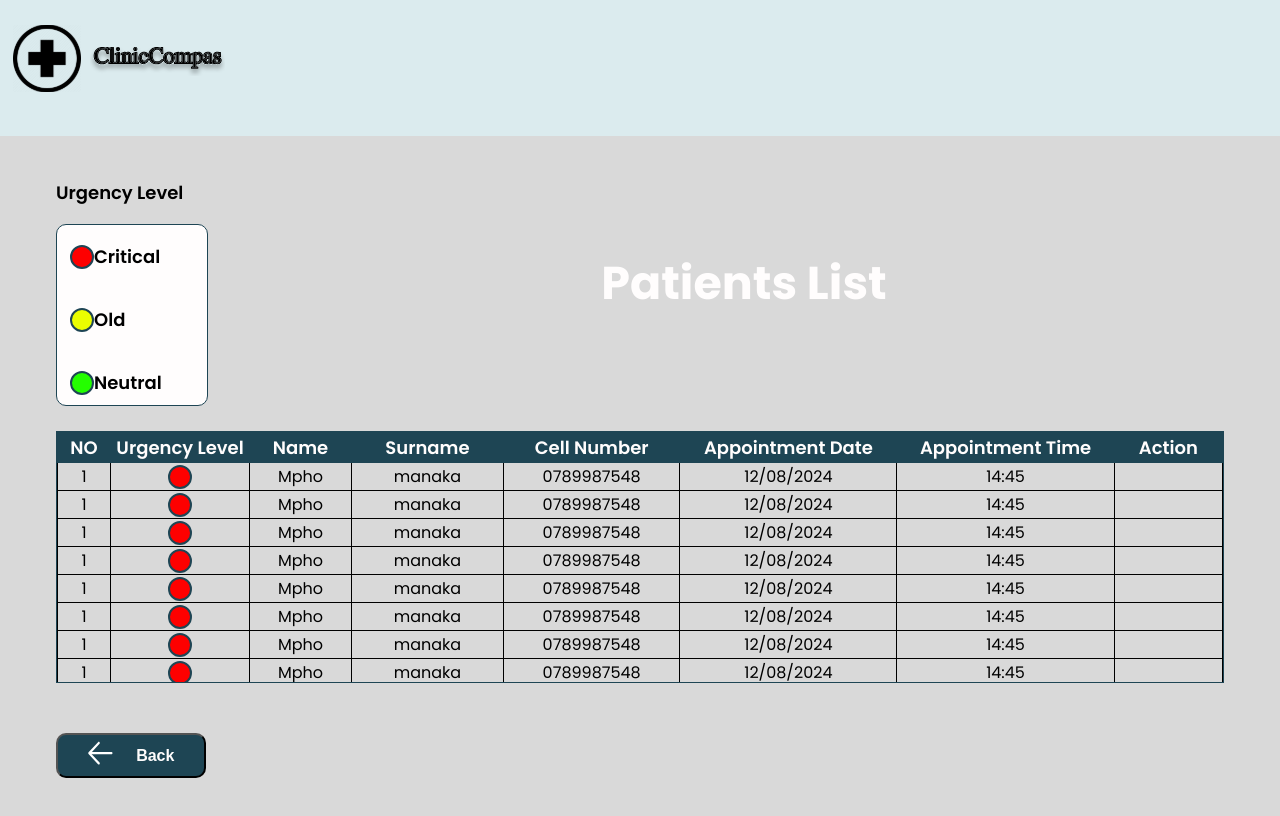
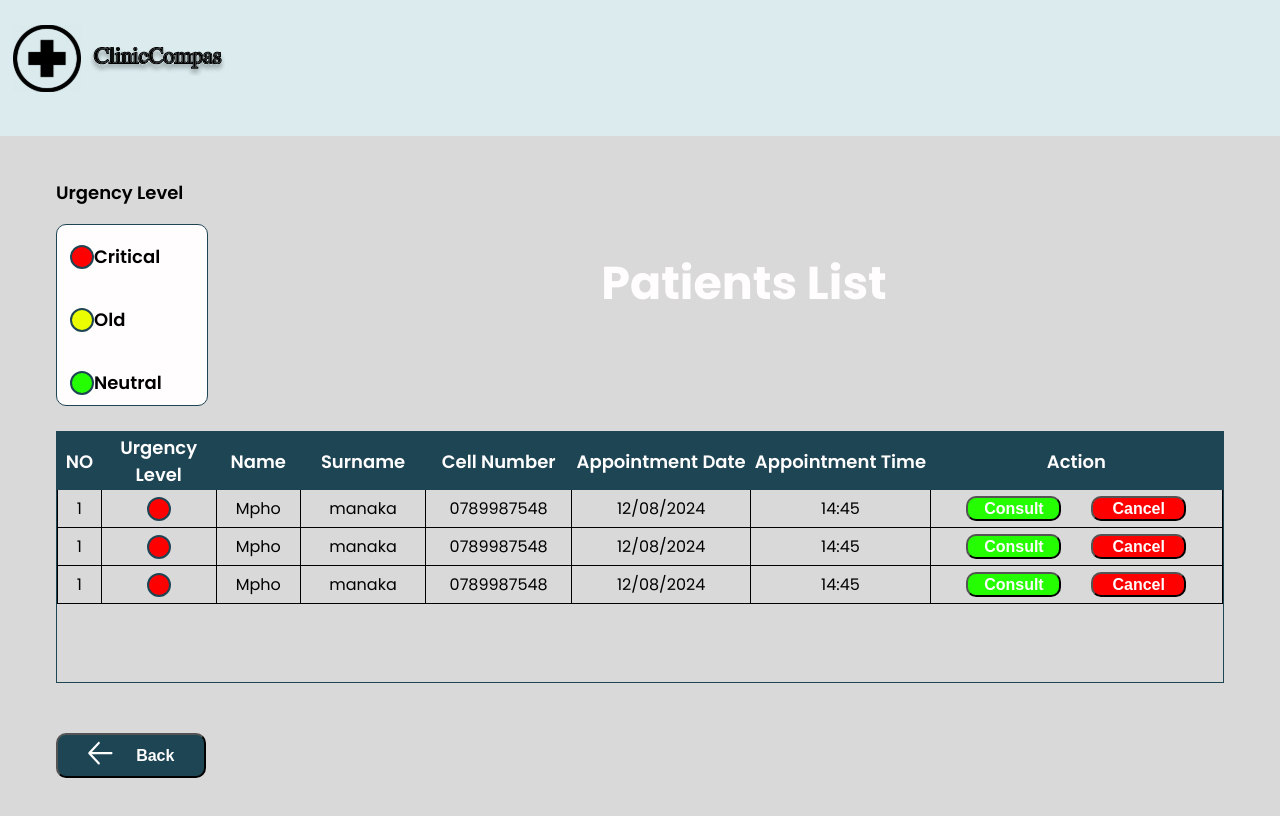
Before and after one commit to BathabileMkhabela/ClinicCampass.Web, a React (Create React App) app: page /patients-list in a window 1280 px wide. Shown: the top 816 px of the page. Built offline with nearby package versions, Linux system fonts and the light colour scheme.

Commit message:
created action buttons for patients list tr and moved modal

```diff
--- a/src/features/admin/components/patients_waiting_visit_comp/back_button_comp.jsx
+++ b/src/features/admin/components/patients_waiting_visit_comp/back_button_comp.jsx
@@ -1,9 +1,11 @@
 import "../../../../styles/admin_styles.css"
 import BackIconComp from "./back_icon_comp";
-export default function BackButton({btbClicked}){
+import { useNavigate } from 'react-router-dom';
+export default function BackButton(){
+    const navigate = useNavigate();
     return(
         <>
-            <button type="button consBtn" ><li>{<BackIconComp/>}</li>Back</button>
+            <button type="button consBtn" onClick={()=>navigate('/Admin-dashboard')}><li>{<BackIconComp/>}</li>Back</button>
         </>
     );
 }
--- a/src/features/admin/components/patients_waiting_visit_comp/cancel_patient_btn_comp.jsx
+++ b/src/features/admin/components/patients_waiting_visit_comp/cancel_patient_btn_comp.jsx
@@ -1,6 +1,7 @@
+import "../../../../styles/admin_styles.css"
 export default function CancelPatientBtnComp(){
     return(
-        <div className="cancel_patient_btn_container">
+        <div className="cancel_patient_btn_container patientList_action_rowBtns">
             <button type="button">Cancel</button>
         </div>
     );
--- a/src/features/admin/components/patients_waiting_visit_comp/consult_btn_comp.jsx
+++ b/src/features/admin/components/patients_waiting_visit_comp/consult_btn_comp.jsx
@@ -1,6 +1,7 @@
-export default function ConsultBuuttonComp(){
+import "../../../../styles/admin_styles.css"
+export default function ConsultButtonComp(){
     return(
-        <div className="consult_btn_container">
+        <div className="consult_btn_container patientList_action_rowBtns">
             <button type="button">Consult</button>
         </div>
     );
--- /dev/null
+++ b/src/features/admin/components/patients_waiting_visit_comp/patientList_action_row.jsx
@@ -0,0 +1,11 @@
+import CancelPatientBtnComp from "./cancel_patient_btn_comp";
+import ConsultButtonComp from "./consult_btn_comp";
+import "../../../../styles/admin_styles.css";
+export default function PatientListActionRowBnt(){
+    return(
+        <div className="patientList_acion_row_btns_container">
+            <ConsultButtonComp/>
+            <CancelPatientBtnComp/>
+        </div>
+    );
+}
--- a/src/features/admin/components/patients_waiting_visit_comp/patient_list_actionbtn_comp.jsx
+++ /dev/null
@@ -1,8 +0,0 @@
-export default function PatientListActionBtnsComp(){
-    return(
-        <div className="patientsList_actionBtn_container">
-            <button type="button" className="consultBtn">Consult</button>
-            <button type="button" className="removebtn">Remove</button>
-        </div>
-    );
-}
--- a/src/features/admin/components/patients_waiting_visit_comp/patients_list_table.jsx
+++ b/src/features/admin/components/patients_waiting_visit_comp/patients_list_table.jsx
@@ -1,6 +1,4 @@
-import PatientsListTableRowComp from "./patients_list_table_row_comp";
-import PatientListActionBtnsComp from './patient_list_actionbtn_comp';
-import usePatientListRowStore from "../../states";
+import usePatientListRowStore from "../../../states/states";
 export default function PatientsListTableComp(){
     const patientsListRow = usePatientListRowStore((state)=> state.patientsListRow);
     return(
--- a/src/features/admin/components/patients_waiting_visit_comp/urgency_lvl_indicator_comp.jsx
+++ b/src/features/admin/components/patients_waiting_visit_comp/urgency_lvl_indicator_comp.jsx
@@ -1,4 +1,4 @@
-import useUrgencyLevelStore from "../../states";
+import useUrgencyLevelStore from "../../../states/states";
 import '../../../../styles/admin_styles.css';
 export default function UrgencyLevelRadioBtn(){
     return(
--- a/src/features/admin/pages/pre-checkup_page.jsx
+++ b/src/features/admin/pages/pre-checkup_page.jsx
@@ -7,7 +7,7 @@ import PrecheckTextFieldComp from "../components/pre-check_components/precheck_t
 import UrgencyLevelRadioBtns from "../components/pre-check_components/urgency_level_radioBtn";
 import SavePrecheckInfoBtn from "../components/pre-check_components/save_pre_checkup_infoBtn";
 import CancelAppointmentButton from '../components/pre-check_components/cancel_appointment_btn';
-import Modal from "../components/pre-check_components/modal";
+import Modal from "../../components/modal/modal";
 import useOpenCloseDialogStore from "../../states/openDialogStore";
 import ModalIconComponent from "../components/pre-check_components/modal_components/modal_icon_component";
 import modalIconSrc from "../../../assets/admin_assets/icons/cancel_appnmt_dialog_icon.svg";
--- a/src/features/admin/states.js
+++ /dev/null
@@ -1,10 +0,0 @@
-import { create } from 'zustand'
-import PatientsListTableRowComp from './components/patients_waiting_visit_comp/patients_list_table_row_comp'
-
-const usePatientListRowStore = create((set)=>({
-    patientsListRow: [<PatientsListTableRowComp/>,<PatientsListTableRowComp/>,<PatientsListTableRowComp/>,<PatientsListTableRowComp/>,<PatientsListTableRowComp/>,<PatientsListTableRowComp/>,<PatientsListTableRowComp/>,<PatientsListTableRowComp/>,<PatientsListTableRowComp/>,<PatientsListTableRowComp/>,<PatientsListTableRowComp/>,<PatientsListTableRowComp/>,<PatientsListTableRowComp/>,<PatientsListTableRowComp/>,<PatientsListTableRowComp/>,],
-    addNewPatientOnList: ()=> set((state)=>({
-
-    }))
-}))
-export default usePatientListRowStore
--- /dev/null
+++ b/src/features/states/states.js
@@ -0,0 +1,10 @@
+import { create } from 'zustand'
+import PatientsListTableRowComp from '../admin/components/patients_waiting_visit_comp/patients_list_table_row_comp'
+import PatientListActionRowBnt from '../admin/components/patients_waiting_visit_comp/patientList_action_row'
+const usePatientListRowStore = create((set)=>({
+    patientsListRow: [<PatientsListTableRowComp actionBtns={<PatientListActionRowBnt/>}/>,<PatientsListTableRowComp actionBtns={<PatientListActionRowBnt/>}/>,<PatientsListTableRowComp actionBtns={<PatientListActionRowBnt/>}/>],
+    addNewPatientOnList: ()=> set((state)=>({
+
+    }))
+}))
+export default usePatientListRowStore
--- a/src/styles/admin_styles.css
+++ b/src/styles/admin_styles.css
@@ -463,13 +463,24 @@ input#urgencyLevel1.urg_lvl_inline{
 h1{
     color: var(--white-color);
 }
-
-.urgency_level_component{
-
+.patientList_acion_row_btns_container{
+    display: flex;
+    align-items: center;
+    justify-content: space-evenly;
+    padding: 5px;
 }
-.urgencyLvlRadio_Container{
-
+.patientList_action_rowBtns button{
+    width: 95px;
+    height: 25px;
+    align-items: center;
+    border-radius: var(--border-radius);
+    font-size: var(--button-fontsize);
+    font-weight: var(--button-fontWeight);
+    color: var(--white-color);
 }
-.lvl_containers{
-
+.consult_btn_container button{
+    background-color: var(--green-color);
 }
+.cancel_patient_btn_container button{
+    background-color: var(--red-color);
+}
```
Also changed, not shown: src/features/components/modal/modal.jsx (renamed from src/features/admin/components/pre-check_components/modal.jsx, +3 -5 lines).
